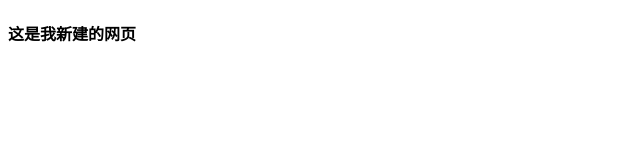
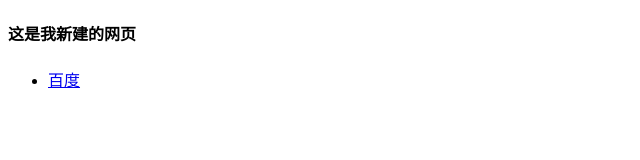
Before and after one commit to yf2018/yf2018.github.io, a plain HTML site: page index.html in a window 1280 px wide. Shown: the full height of the page, 0-640 px from the left. Drawn offline with Linux system fonts and the light colour scheme.

Commit message:
Update index.html

```diff
--- a/index.html
+++ b/index.html
@@ -6,6 +6,10 @@
 </head>
 <body>
     <p><h4>这是我新建的网页</h4></p>
-    <a href="www.baidu.com"></a>
+    <ul>
+        <li>
+            <a href="www.baidu.com">百度</a>
+        </li>
+    </ul>
 </body>
 </html>
```
